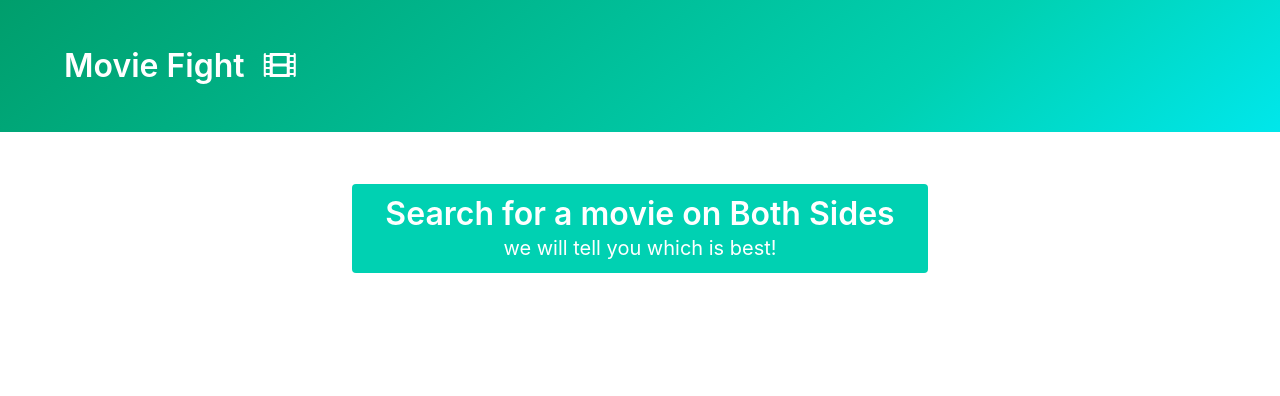
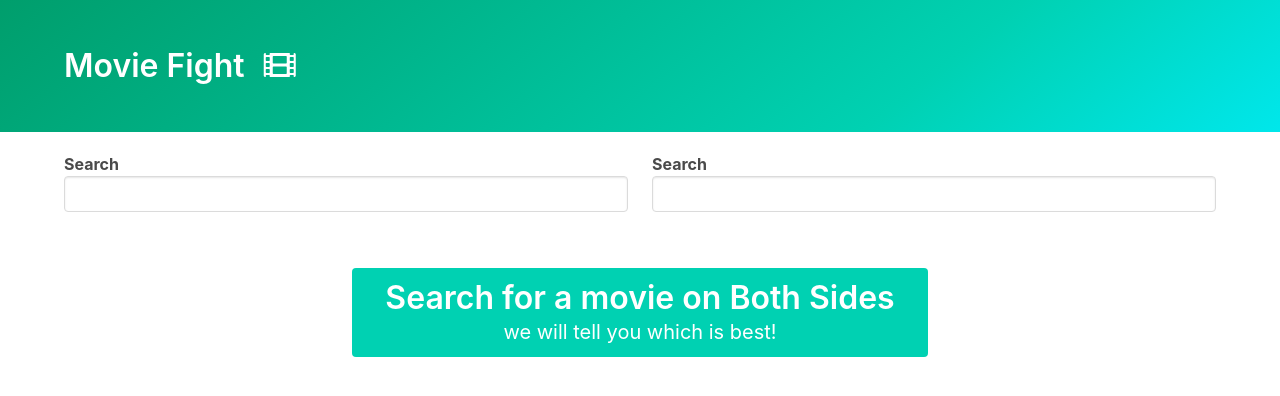
Before and after one commit to haru-Blank/movieFight, a plain HTML site: page index.html in a window 1280 px wide. Drawn offline with nearby package versions, Linux system fonts and the light colour scheme.

Commit message:
added search option on two sides without creating conflicts

```diff
--- a/index.html
+++ b/index.html
@@ -30,7 +30,7 @@
 
       <div class="container">
          <div class="columns">
-            <div class="columnn">
+            <div class="column">
                <div id="left-autocomplete"></div>
             </div>
 
--- a/index.js
+++ b/index.js
@@ -1,5 +1,4 @@
-createAutoComplete({
-   root: document.querySelector('.autocomplete'),
+const autoCompleteConfig = {
    renderOption(movie) {
       const imgSrc = movie.Poster === 'N/A' ? '' : movie.Poster;
       return `
@@ -33,6 +32,16 @@ createAutoComplete({
 
       return response.data.Search;
    }
+};
+
+createAutoComplete({
+   ...autoCompleteConfig,
+   root: document.querySelector('#left-autocomplete')
+});
+
+createAutoComplete({
+   ...autoCompleteConfig,
+   root: document.querySelector('#right-autocomplete')
 });
 
 const onMovieSelect = async movie => {
```
